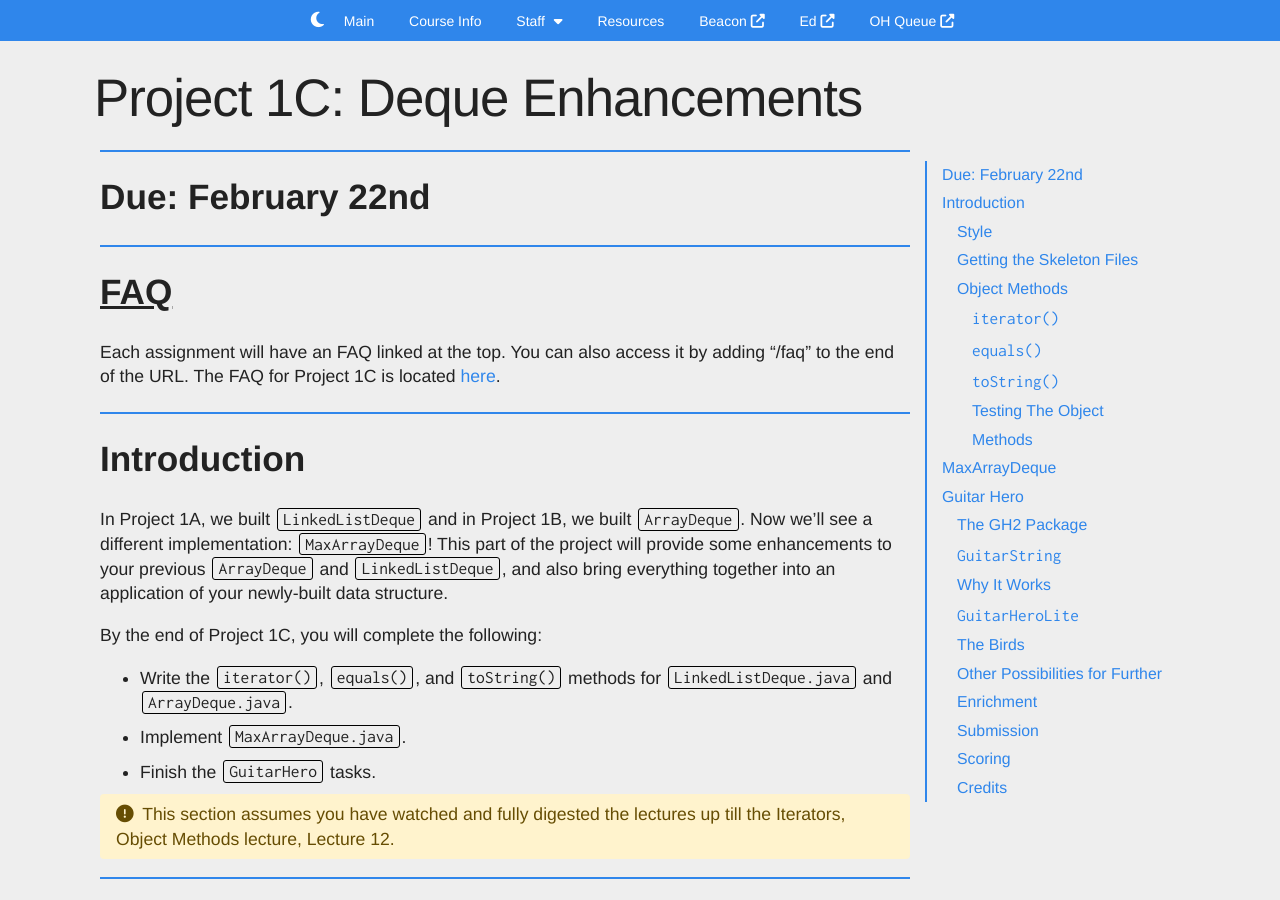
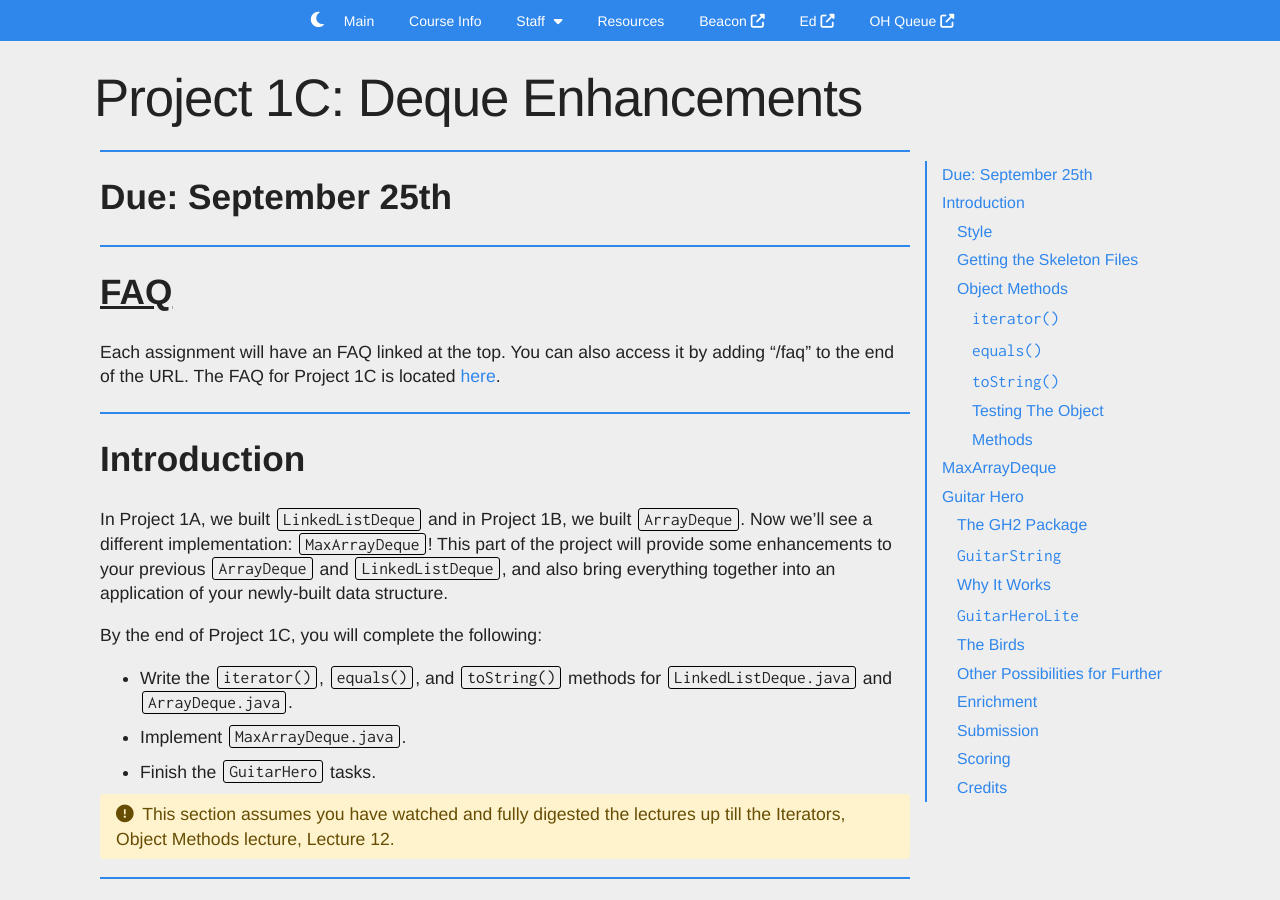
Before and after one commit to Berkeley-CS61B/website-fa23, a Jekyll site: the page built from materials/proj/proj1c/index.md, in a window 1280 px wide and 900 px high. Built offline with Jekyll 4.4.1, drawn with Linux system fonts in a browser that asks for light colours; nearby versions of some CDN libraries; comment, search, counter and statistics services are not loaded.

Commit message:
Update index.md

```diff
--- a/materials/proj/proj1c/index.md
+++ b/materials/proj/proj1c/index.md
@@ -7,7 +7,7 @@ toc:
   h_max: 4
 ---
 
-## Due: February 22nd
+## Due: September 25th
 
 {: .no_toc}
 
```
